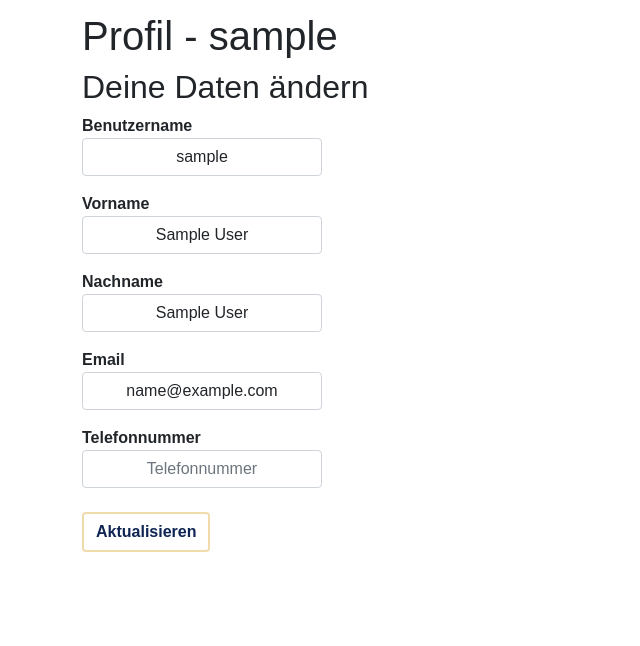
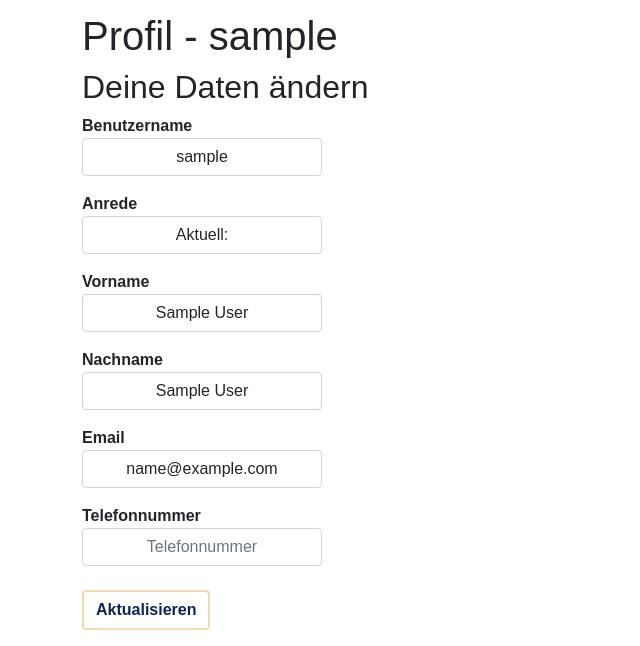
Before and after one commit to LRenTi/BIF1_Hotel-Website, a PHP site: page /index.php?include=profile in a window 1280 px wide. Shown: the part 193-839 px from the top of the page, without its empty margins (0-640 px from the left). Before the commit the page ends 745 px from the top, so only its background shows below. Run offline with PHP 8.4, Linux system fonts and the light colour scheme; the visitor is signed in with stand-in values (Sample User, id 1).

Commit message:
Update: Change Profiledata

```diff
--- a/pages/profile.php
+++ b/pages/profile.php
@@ -21,6 +21,13 @@
         <form method="post" action="./php/update_profile.php">
             <label><b>Benutzername</b></label>
             <input type="text" class="text-center form-control mb-3" style="width: 15rem;" placeholder="Benutzername" id="username" value="<?php echo $user["USERNAME"]; ?>" name="username" required>
+            <label><b>Anrede</b></label>
+            <select class="text-center form-control mb-3" style="width: 15rem;" placeholder="Anrede" id="anrede" name="anrede" value="<?php echo $user["ANREDE"]; ?>"required>
+                <option id="curr">Aktuell: <?php echo $user["ANREDE"]; ?></option>
+                <option id="male">Herr</option>
+                <option id="female">Frau</option>
+                <option id="divers">ohne Anrede</option>
+                </select>
             <label><b>Vorname</b></label>
             <input type="text" class="text-center form-control mb-3" style="width: 15rem;" placeholder="Vorname" value="<?php echo $user["VORNAME"]; ?>" name="Vorname" required>
             <label><b>Nachname</b></label>
--- a/php/update_profile.php
+++ b/php/update_profile.php
@@ -8,10 +8,11 @@
 $vorname = $_POST["Vorname"];
 $nachname = $_POST["Nachname"];
 $telefon = $_POST["telephone"];
+$anrede = $_POST["anrede"];
 // usw. für alle anderen Daten, die Sie aktualisieren möchten
 
 // SQL-Abfrage vorbereiten
-$stmt = $mysql->prepare("UPDATE ACCOUNTS SET USERNAME = :username, VORNAME = :vorname, NACHNAME = :nachname, EMAIL = :email, TELEFON = :telefon WHERE username = :session_username");
+$stmt = $mysql->prepare("UPDATE ACCOUNTS SET USERNAME = :username, VORNAME = :vorname, NACHNAME = :nachname, EMAIL = :email, TELEFON = :telefon, ANREDE = :anrede WHERE username = :session_username");
 
 // Parameter binden
 $stmt->bindParam(':username', $username);
@@ -19,6 +20,7 @@
 $stmt->bindParam(':vorname', $vorname);
 $stmt->bindParam(':nachname', $nachname);
 $stmt->bindParam(':telefon', $telefon);
+$stmt->bindParam(':anrede', $anrede);
 $stmt->bindParam(':session_username', $_SESSION["usernameSession"]);
 
 // Abfrage ausführen
```
